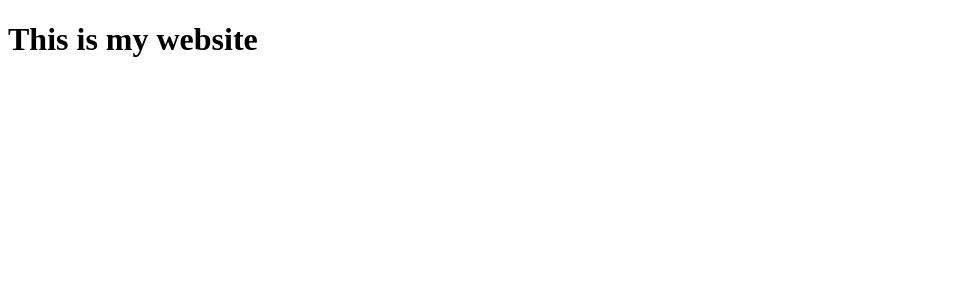
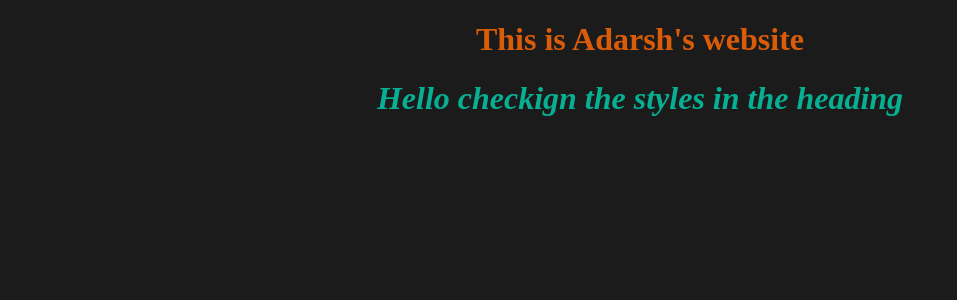
Before and after one commit to Adarsh78513/Portfolio-website, a Django app: page /myapp/ in a window 1280 px wide. Shown: the top 300 px of the page, without its empty margins (0-957 px from the left). Run offline with Django 4.2, Linux system fonts and the light colour scheme.

Commit message:
adding styling

```diff
--- /dev/null
+++ b/Portfolio_Website/myapp/static/myapp/styles.css
@@ -0,0 +1,9 @@
+h1 {
+    text-align:center ;
+    color: rgb(7, 175, 147);
+    font-style:italic;
+}
+
+body {
+    background-color: rgb(27, 27, 27);
+}
--- a/Portfolio_Website/myapp/templates/myapp/index.html
+++ b/Portfolio_Website/myapp/templates/myapp/index.html
@@ -1,9 +1,12 @@
+{% load static  %}
 <!DOCTYPE html>
 <html lang="en">
     <head>
         <title>My website</title>
+        <link rel="stylesheet" href="{% static 'myapp/styles.css' %}">
     </head>
     <body>
-        <h1>This is my website</h1>
+        <h1 style="color: rgba(240, 100, 8, 0.897); font-style:normal">This is Adarsh's website</h1>
+        <h1>Hello checkign the styles in the heading</h1>
     </body>
 </html>
```
Also changed, not shown: Portfolio_Website/db.sqlite3.
